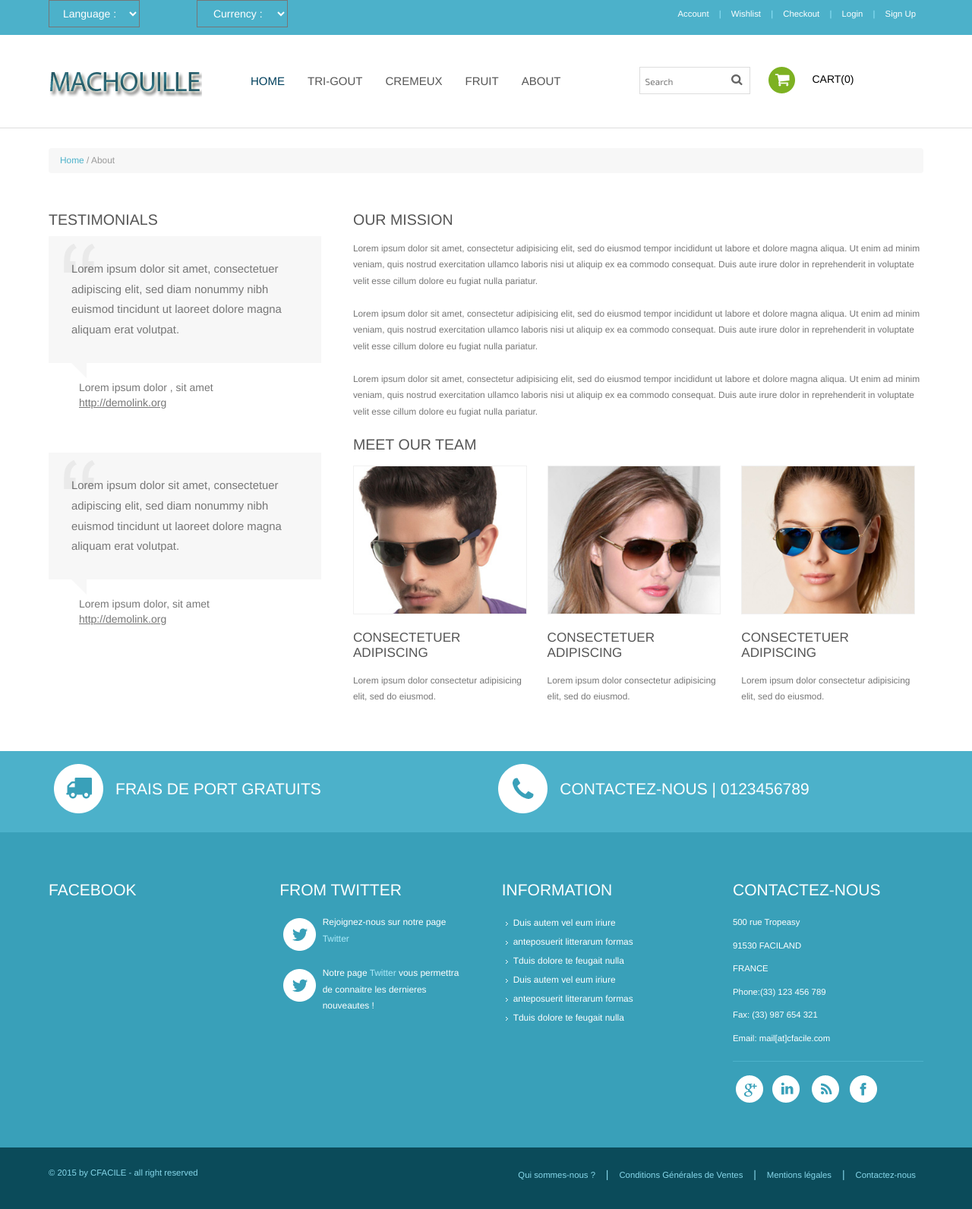
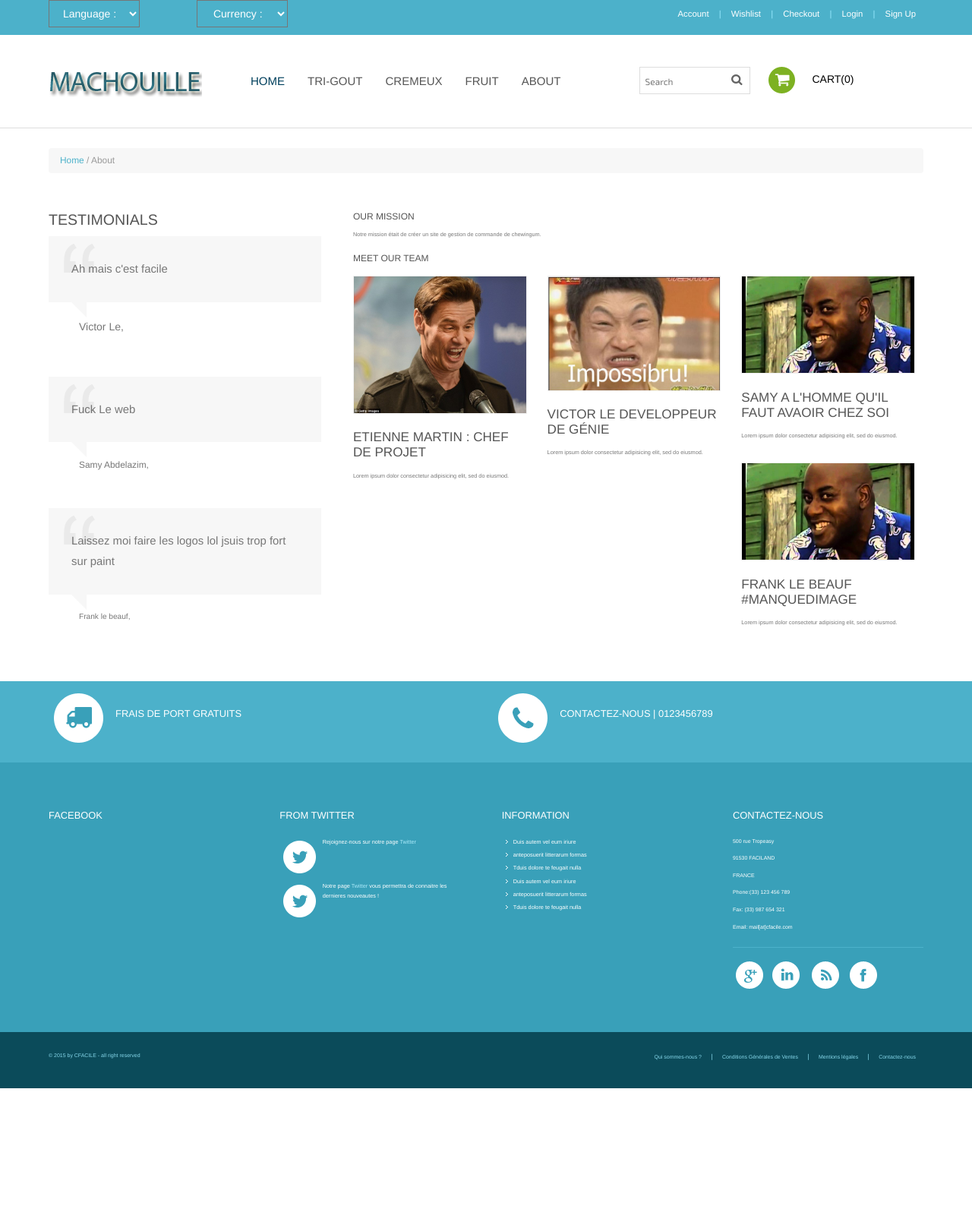
Before and after one commit to Coac/Machouille, a PHP site: page /about.php in a window 1280 px wide. Shown: the whole page at 76% size. After the commit the page ends 1433 px from the top, so only its background shows below. Run offline with PHP 8.4, Linux system fonts and the light colour scheme; data comes from the database, SQL or seed files in the repository; some libraries are stand-ins or nearby versions.

Commit message:
about page

```diff
--- a/about.php
+++ b/about.php
@@ -8,31 +8,40 @@
 					  <div class="testimonials ">
 						<div class="testi-item">
 						<blockquote class="testi-item_blockquote">
-							<a href="#">Lorem ipsum dolor sit amet, consectetuer adipiscing elit, sed diam nonummy nibh euismod tincidunt ut laoreet dolore magna aliquam erat volutpat. </a>
+							<a href="#">Ah mais c'est facile </a>
 							<div class="clear"></div>
 						</blockquote>
-							<small class="testi-meta"><span class="user">Lorem ipsum dolor </span>,
-							<span class="info">sit amet</span><br><a href="#">http://demolink.org</a></small></div>
+							<small class="testi-meta"><span class="user">Victor Le</span>,
+							</div>
 					   </div>
 					   <div class="testimonials ">
 						<div class="testi-item">
 						<blockquote class="testi-item_blockquote">
-							<a href="#">Lorem ipsum dolor sit amet, consectetuer adipiscing elit, sed diam nonummy nibh euismod tincidunt ut laoreet dolore magna aliquam erat volutpat. </a>
+							<a href="#">Fuck Le web </a>
 							<div class="clear"></div>
 						</blockquote>
-							<small class="testi-meta"><span class="user">Lorem ipsum dolor</span>,
-							<span class="info">sit amet</span><br><a href="#">http://demolink.org</a></small></div>
+							<small class="testi-meta"><span class="user">Samy Abdelazim</span>,
+							</div>
+					   </div>
+
+					   <div class="testimonials ">
+						<div class="testi-item">
+						<blockquote class="testi-item_blockquote">
+							<a href="#">Laissez moi faire les logos lol jsuis trop fort sur paint </a>
+							<div class="clear"></div>
+						</blockquote>
+							<small class="testi-meta"><span class="user">Frank le beauf</span>,
+						</div>
 					   </div>
 				    </div>
 				    <div class="cont span_2_of_about">
 				       <h3>Our Mission</h3>
-					   	<p>Lorem ipsum dolor sit amet, consectetur adipisicing elit, sed do eiusmod tempor incididunt ut labore et dolore magna aliqua. Ut enim ad minim veniam, quis nostrud exercitation ullamco laboris nisi ut aliquip ex ea commodo consequat. Duis aute irure dolor in reprehenderit in voluptate velit esse cillum dolore eu fugiat nulla pariatur.</p>
-					   <p>Lorem ipsum dolor sit amet, consectetur adipisicing elit, sed do eiusmod tempor incididunt ut labore et dolore magna aliqua. Ut enim ad minim veniam, quis nostrud exercitation ullamco laboris nisi ut aliquip ex ea commodo consequat. Duis aute irure dolor in reprehenderit in voluptate velit esse cillum dolore eu fugiat nulla pariatur.</p>
-				       <p>Lorem ipsum dolor sit amet, consectetur adipisicing elit, sed do eiusmod tempor incididunt ut labore et dolore magna aliqua. Ut enim ad minim veniam, quis nostrud exercitation ullamco laboris nisi ut aliquip ex ea commodo consequat. Duis aute irure dolor in reprehenderit in voluptate velit esse cillum dolore eu fugiat nulla pariatur.</p>
+
+				       <p>Notre mission était de créer un site de gestion de commande de chewingum.</p>
 				        <h5 class="m_6">Meet Our Team</h5>
 				     <div class="section group">
 						<div class="col_1_of_about-box span_1_of_about-box">
-						   <a class="popup-with-zoom-anim" href="#small-dialog3">  <span class="rollover"></span><img src="images/a-img.jpg" title="continue" alt=""/></a>
+						   <a class="popup-with-zoom-anim" href="#small-dialog3">  <span class="rollover"></span><img src="images/blanc.jpg" title="continue" alt=""/></a>
 		                     <div id="small-dialog3" class="mfp-hide">
 							   <div class="pop_up2">
 							   	 <h2>Lorem ipsum </h2>
@@ -40,17 +49,22 @@
 								 <p>Lorem ipsum dolor sit amet, consectetuer adipiscing elit, sed diam nonummy nibh euismod tincidunt ut laoreet dolore magna aliquam erat volutpat. Ut wisi enim ad minim veniam, quis nostrud exerci tation ullamcorper suscipit lobortis nisl ut aliquip ex ea commodo consequat. Duis autem vel eum iriure dolor in hendrerit in vulputate velit esse molestie.</p>
 								</div>
 							 </div>
-							 <h4 class="m_7"><a href="#">consectetuer adipiscing</a></h4>
+							 <h4 class="m_7"><a href="#">Etienne Martin : Chef de projet</a></h4>
 							 <p>Lorem ipsum dolor consectetur adipisicing elit, sed do eiusmod.</p>
 					     </div>
 						<div class="col_1_of_about-box span_1_of_about-box">
-						   <a class="popup-with-zoom-anim" href="#small-dialog3">  <span class="rollover"></span><img src="images/a-img1.jpg" title="continue" alt=""/></a>
-		                    <h4 class="m_7"><a href="#">consectetuer adipiscing</a></h4>
+						   <a class="popup-with-zoom-anim" href="#small-dialog3">  <span class="rollover"></span><img src="images/chinois.png" title="continue" alt=""/></a>
+		                    <h4 class="m_7"><a href="#">Victor le developpeur de génie</a></h4>
 							 <p>Lorem ipsum dolor consectetur adipisicing elit, sed do eiusmod.</p>
 					     </div>
 						<div class="col_1_of_about-box span_1_of_about-box">
-						   <a class="popup-with-zoom-anim" href="#small-dialog3">  <span class="rollover"></span><img src="images/a-img2.jpg" title="continue" alt=""/></a>
-		                    <h4 class="m_7"><a href="#">consectetuer adipiscing</a></h4>
+						   <a class="popup-with-zoom-anim" href="#small-dialog3">  <span class="rollover"></span><img src="images/ui.jpg" title="continue" alt=""/></a>
+		                    <h4 class="m_7"><a href="#">Samy A L'homme qu'il faut avaoir chez soi</a></h4>
+							 <p>Lorem ipsum dolor consectetur adipisicing elit, sed do eiusmod.</p>
+					     </div>
+					     <div class="col_1_of_about-box span_1_of_about-box">
+						   <a class="popup-with-zoom-anim" href="#small-dialog3">  <span class="rollover"></span><img src="images/ui.jpg" title="continue" alt=""/></a>
+		                    <h4 class="m_7"><a href="#">Frank le beauf #manquedimage</a></h4>
 							 <p>Lorem ipsum dolor consectetur adipisicing elit, sed do eiusmod.</p>
 					     </div>
 				        <div class="clear"></div>
```
Also changed, not shown: images/blanc.jpg (added), images/chinois.png (added), images/ui.jpg (added).
